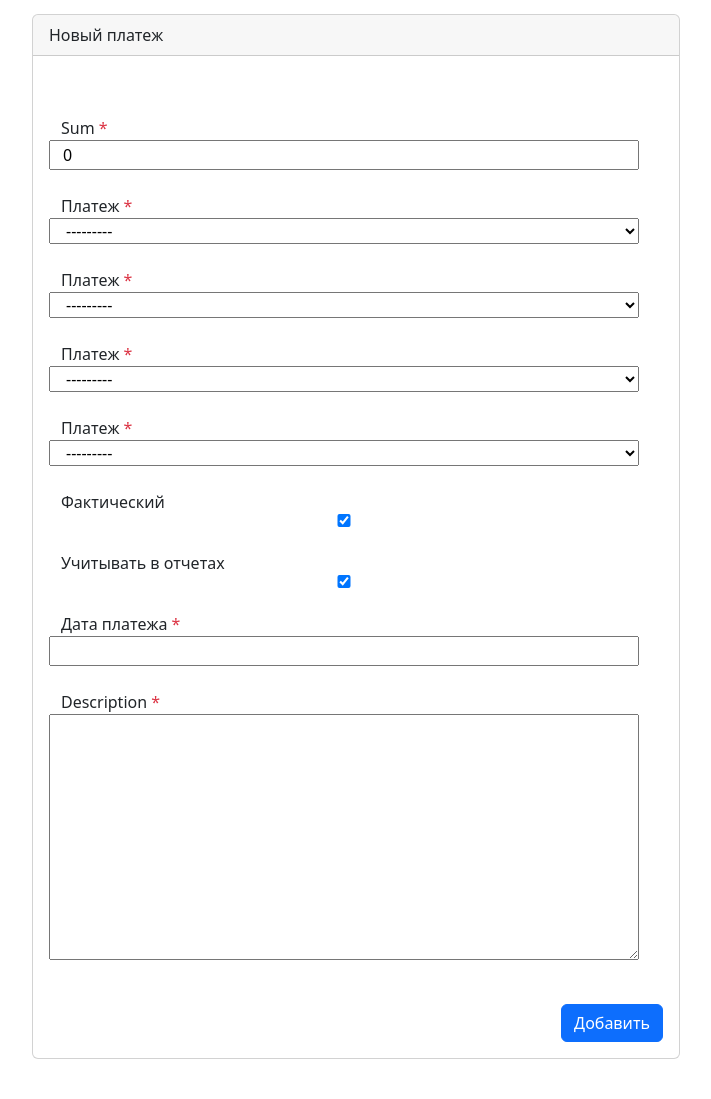
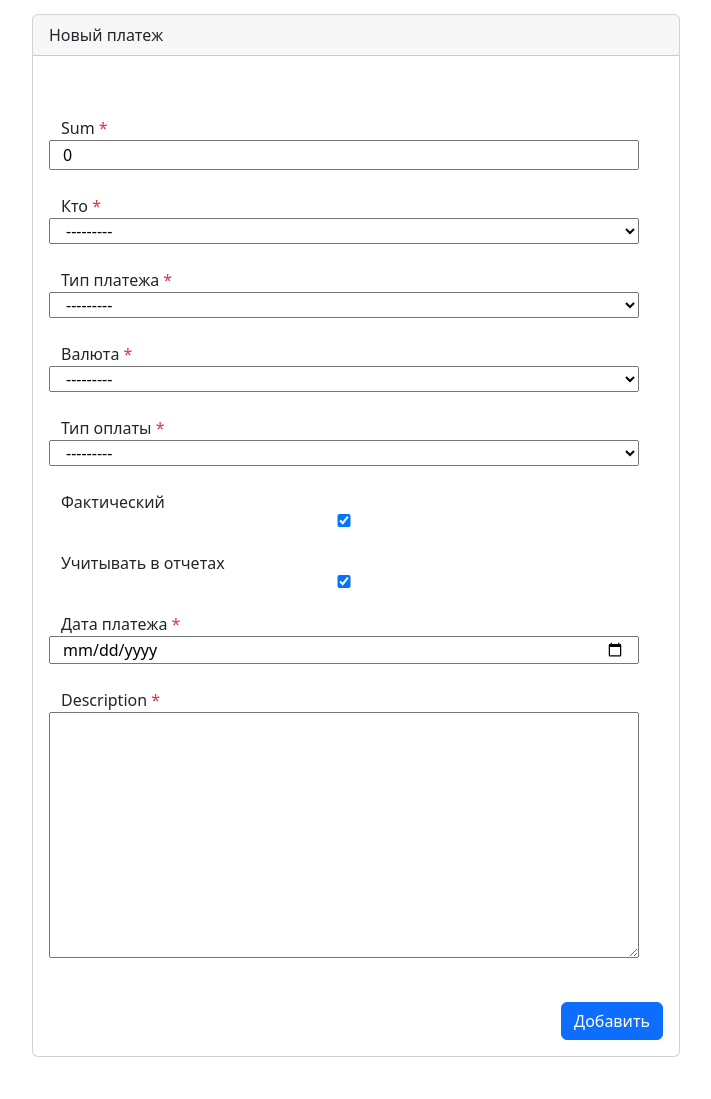
Before and after one commit to MikhailEGolubtsov/myfinance, a Django app: page /create/ in a window 1280 px wide. Shown: the part 186-1285 px from the top of the page, without its empty margins (284-995 px from the left). Run offline with Django 3.2, Linux system fonts and the light colour scheme; the visitor is signed in with stand-in values (Sample User, id 1); data that the repository does not hold is empty; some libraries are stand-ins or nearby versions.

Commit message:
some small changes

```diff
--- a/myfinance/payments/forms.py
+++ b/myfinance/payments/forms.py
@@ -5,6 +5,15 @@ from .models import Payment
 
 class PaymentForm(forms.ModelForm):
 
+
+
     class Meta:
         model = Payment
         fields = ('sum', 'person', 'payment_type', 'currency', 'currency_type', 'FactOrPlanned', 'TakeIntoReports', 'payment_date', 'description')
+
+        widgets = {
+            'payment_date': forms.DateInput(
+                format='%Y-%m-%d', # Specify the desired format for display and submission
+                attrs={'type': 'date'} # This renders an HTML5 date picker
+            ),
+        }
--- a/myfinance/payments/models.py
+++ b/myfinance/payments/models.py
@@ -68,25 +68,25 @@ class Payment(models.Model):
         Person,
         on_delete=models.CASCADE,
         related_name='payments',
-        verbose_name='Платеж'
+        verbose_name='Кто'
     )
     payment_type = models.ForeignKey(
         PaymentType,
         on_delete=models.CASCADE,
         related_name='payments',
-        verbose_name='Платеж'
+        verbose_name='Тип платежа'
     )
     currency= models.ForeignKey(
         Currency,
         on_delete=models.CASCADE,
         related_name='payments',
-        verbose_name='Платеж'
+        verbose_name='Валюта'
     )
     currency_type= models.ForeignKey(
         CurrencyType,
         on_delete=models.CASCADE,
         related_name='payments',
-        verbose_name='Платеж'
+        verbose_name='Тип оплаты'
     )
     FactOrPlanned = models.BooleanField(
         verbose_name='Фактический',
--- a/myfinance/templates/includes/switcher.html
+++ b/myfinance/templates/includes/switcher.html
@@ -9,7 +9,6 @@
           Главная страница
         </a>
       </li>
-
     </ul>
   </div>
 {% endif %}
--- a/myfinance/templates/payments/index.html
+++ b/myfinance/templates/payments/index.html
@@ -29,7 +29,7 @@
     <td>{{ payment.description }}</td>
     <td><a href="{% url 'payments:payment_detail' payment.id %}">Подробная информация</a></td>
   </tr>
-    {% if not forloop.last %}<hr>{% endif %}
+    {% if not forloop.last %}{% endif %}
   {% endfor %}
   {% include 'includes/paginator.html' %}
 </table>
```
